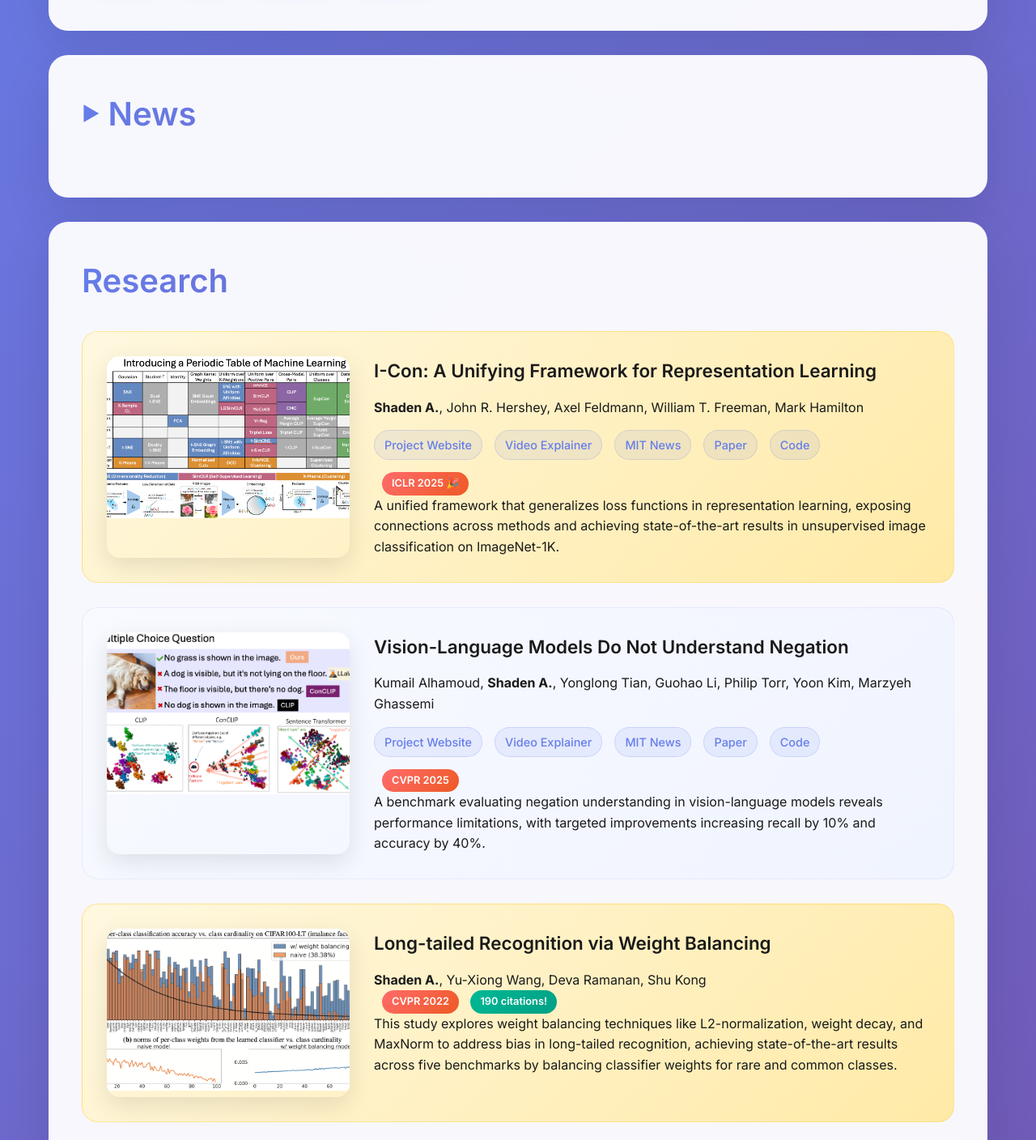
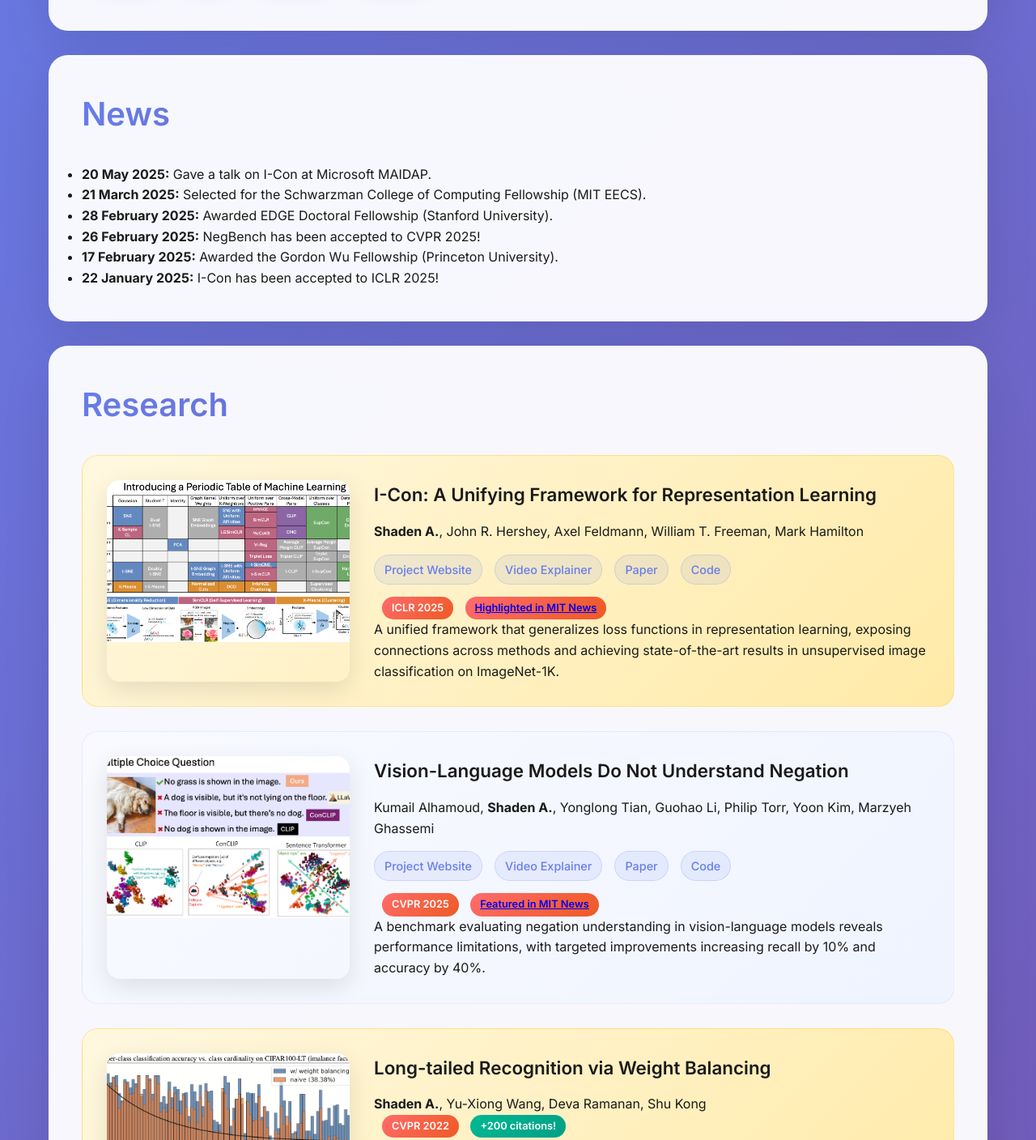
Before and after one commit to ShadeAlsha/ShadeAlsha.github.io, a plain HTML site: page index.html in a window 1280 px wide. Shown: the part 651-2059 px from the top of the page at 81% size. Drawn offline with Linux system fonts and the light colour scheme.

Commit message:
Update index.html

```diff
--- a/index.html
+++ b/index.html
@@ -495,12 +495,9 @@
             </div>
         </div>
 
-        <div class="section">
-            <h2 class="news-toggle" onclick="toggleNews()">
-                <span class="news-icon" id="news-icon">▶</span>
-                News
-            </h2>
-            <div class="news-content" id="news-content">
+      <div class="section">
+            <h2 class="news-header">News</h2>
+            <div class="news-scroll-container">
                 <ul>
                     <li><strong>20 May 2025:</strong> Gave a talk on I-Con at Microsoft MAIDAP.</li>
                     <li><strong>21 March 2025:</strong> Selected for the Schwarzman College of Computing Fellowship (MIT EECS).</li>
@@ -511,6 +508,7 @@
                 </ul>
             </div>
         </div>
+
 
         <div class="section">
             <h2>Research</h2>
@@ -527,11 +525,10 @@
                         <div class="research-links">
                             <a href="https://aka.ms/i-con">Project Website</a>
                             <a href="https://youtu.be/UvjTbnFzRac">Video Explainer</a>
-                            <a href="https://news.mit.edu/2025/machine-learning-periodic-table-could-fuel-ai-discovery-0423">MIT News</a>
                             <a href="https://arxiv.org/pdf/2504.16929">Paper</a>
                             <a href="https://github.com/ShadeAlsha/ICon">Code</a>
                         </div>
-                        <span class="badge">ICLR 2025 🎉</span>
+                        <span class="badge">ICLR 2025 </span> <span class="badge"><a href="https://news.mit.edu/2025/machine-learning-periodic-table-could-fuel-ai-discovery-0423">Highlighted in MIT News</a></span>
                         <p>A unified framework that generalizes loss functions in representation learning, exposing connections across methods and achieving state-of-the-art results in unsupervised image classification on ImageNet-1K.</p>
                     </div>
                 </div>
@@ -546,11 +543,10 @@
                         <div class="research-links">
                             <a href="http://negbench.github.io">Project Website</a>
                             <a href="https://youtu.be/oOJxwlKUE8M">Video Explainer</a>
-                            <a href="https://news.mit.edu/2025/study-shows-vision-language-models-cant-handle-negation-words-queries-0514">MIT News</a>
                             <a href="https://arxiv.org/pdf/2501.09425">Paper</a>
                             <a href="https://github.com/m1k2zoo/negbench">Code</a>
                         </div>
-                        <span class="badge">CVPR 2025</span>
+                        <span class="badge">CVPR 2025</span> <span class="badge"><a href="https://news.mit.edu/2025/study-shows-vision-language-models-cant-handle-negation-words-queries-0514">Featured in MIT News</a></span>
                         <p>A benchmark evaluating negation understanding in vision-language models reveals performance limitations, with targeted improvements increasing recall by 10% and accuracy by 40%.</p>
                     </div>
                 </div>
@@ -565,7 +561,7 @@
                         </h3>
                         <p><strong>Shaden A.</strong>, Yu-Xiong Wang, Deva Ramanan, Shu Kong</p>
                         <span class="badge">CVPR 2022</span>
-                        <span class="badge" style="background: linear-gradient(135deg, #00b894 0%, #00a085 100%);">190 citations!</span>
+                        <span class="badge" style="background: linear-gradient(135deg, #00b894 0%, #00a085 100%);">+200 citations!</span>
                         <p>This study explores weight balancing techniques like L2-normalization, weight decay, and MaxNorm to address bias in long-tailed recognition, achieving state-of-the-art results across five benchmarks by balancing classifier weights for rare and common classes.</p>
                     </div>
                 </div>
```
